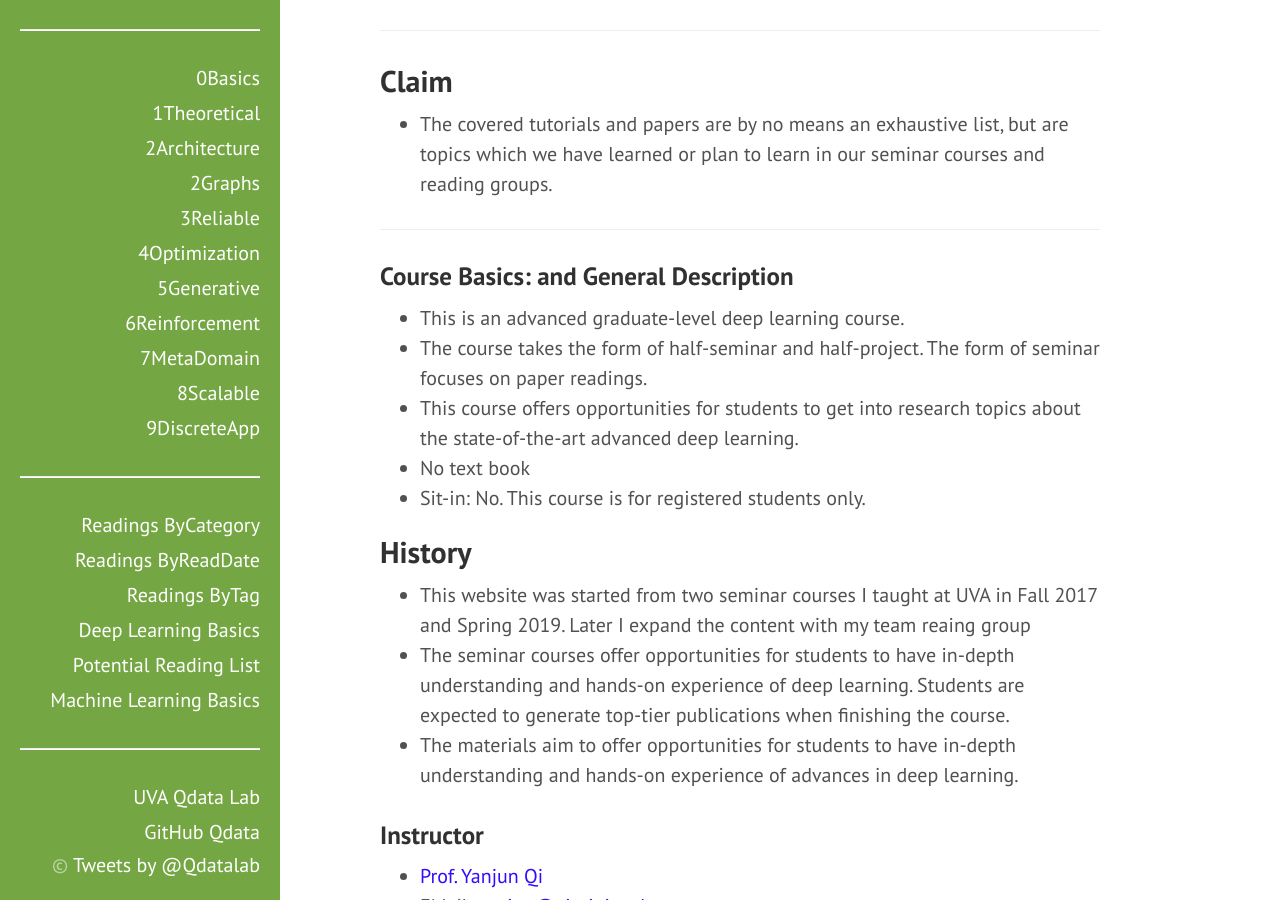
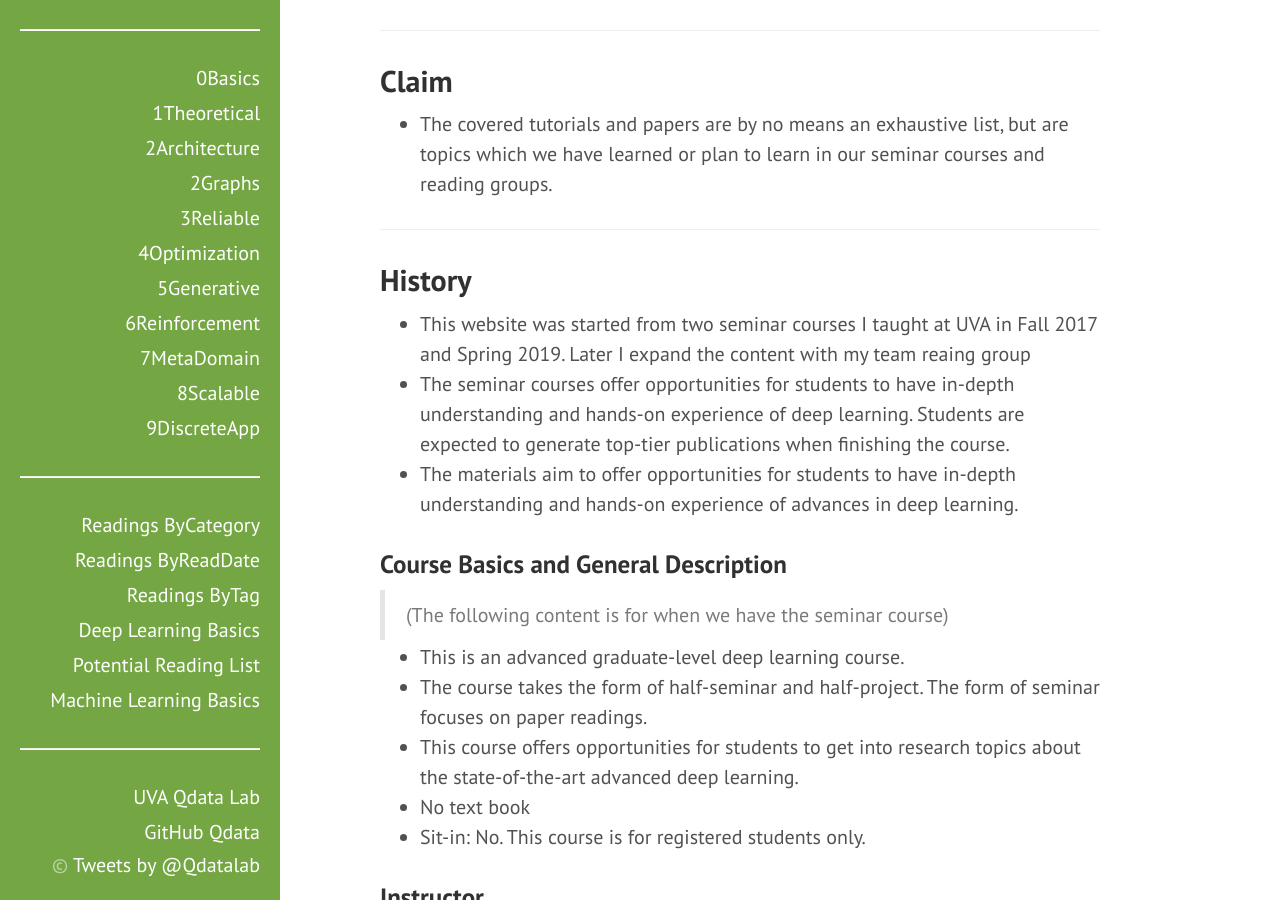
Before and after one commit to QData/deep2Read, a Jekyll site: the page built from index.md, in a window 1280 px wide and 900 px high, scrolled down 1606 px. Built offline with Jekyll 4.4.1, drawn with Linux system fonts in a browser that asks for light colours; some of the changed lines change nothing that is shown.

Commit message:
minor minor update

```diff
--- a/index.md
+++ b/index.md
@@ -53,7 +53,18 @@ when you find my typos or have comments. The covered materials are by no means a
 <hr>
 
 
-### Course Basics: and General Description
+
+## History
+
++ This website was started from two seminar courses I taught at UVA  in Fall 2017 and Spring 2019. Later I expand the content with my team reaing group
++ The seminar courses offer opportunities for students to have in-depth understanding and hands-on experience of deep learning. Students are expected to generate top-tier publications when finishing the course.
++ The materials aim to offer opportunities for students to have in-depth understanding and hands-on experience of advances in deep learning.
+
+
+
+### Course Basics and General Description
+
+> (The following content is for when we have the seminar course)
 
 + This is an advanced graduate-level deep learning course.
 + The course takes the form of half-seminar and half-project. The form of seminar focuses on paper readings.
@@ -61,12 +72,6 @@ when you find my typos or have comments. The covered materials are by no means a
  state-of-the-art advanced deep learning.
  + No text book
  + Sit-in: No.  This course is for registered students only.
-
-## History
-
-+ This website was started from two seminar courses I taught at UVA  in Fall 2017 and Spring 2019. Later I expand the content with my team reaing group
-+ The seminar courses offer opportunities for students to have in-depth understanding and hands-on experience of deep learning. Students are expected to generate top-tier publications when finishing the course.
-+ The materials aim to offer opportunities for students to have in-depth understanding and hands-on experience of advances in deep learning.
 
 
 ### Instructor
```
